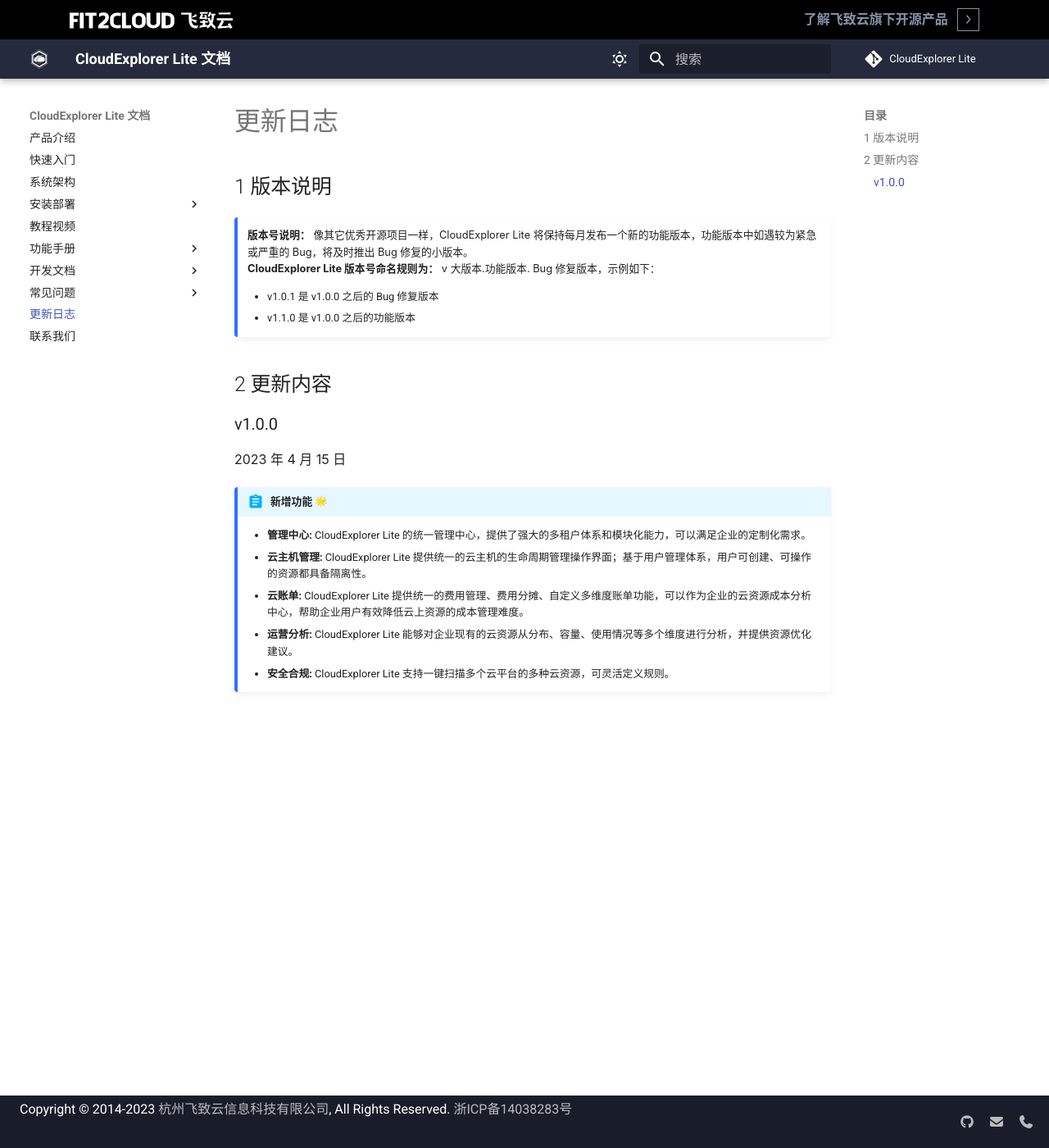
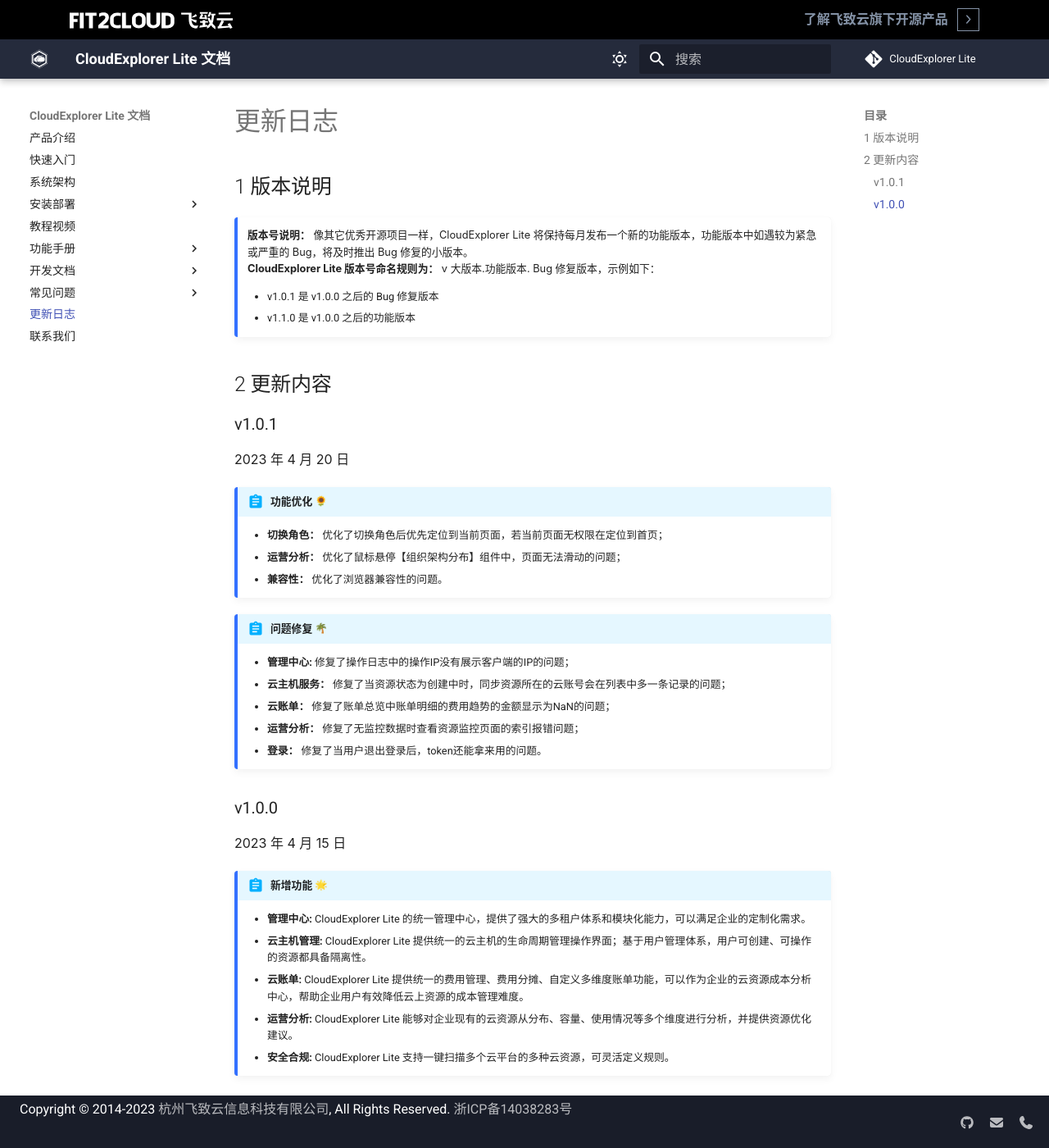
Before and after one commit to CloudExplorer-Dev/docs, an MkDocs documentation site: the page built from docs/update_log.md, in a window 1280 px wide and 1400 px high. Shown: the whole window at 82% size. Built offline with MkDocs 1.6.1 and Material for MkDocs 9.7.7, drawn with Linux system fonts in a browser that asks for light colours; emoji names are drawn with the system emoji font; the version menu is left out.

Commit message:
更新v1.0.1更新日志

```diff
--- a/docs/update_log.md
+++ b/docs/update_log.md
@@ -11,6 +11,25 @@
 
 ## 2 更新内容
 
+### v1.0.1
+
+2023 年 4 月 20 日
+
+!!! Abstract "功能优化 :sunflower:"
+    - **切换角色：** 优化了切换角色后优先定位到当前页面，若当前页面无权限在定位到首页；
+    - **运营分析：** 优化了鼠标悬停【组织架构分布】组件中，页面无法滑动的问题；
+    - **兼容性：**   优化了浏览器兼容性的问题。
+
+!!! Abstract "问题修复 :palm_tree:"
+    - **管理中心:**   修复了操作日志中的操作IP没有展示客户端的IP的问题；
+    - **云主机服务：** 修复了当资源状态为创建中时，同步资源所在的云账号会在列表中多一条记录的问题；
+    - **云账单：**    修复了账单总览中账单明细的费用趋势的金额显示为NaN的问题；
+    - **运营分析：**  修复了无监控数据时查看资源监控页面的索引报错问题；
+    - **登录：**      修复了当用户退出登录后，token还能拿来用的问题。
+
+
+
+
 ### v1.0.0
 
 2023 年 4 月 15 日
```
